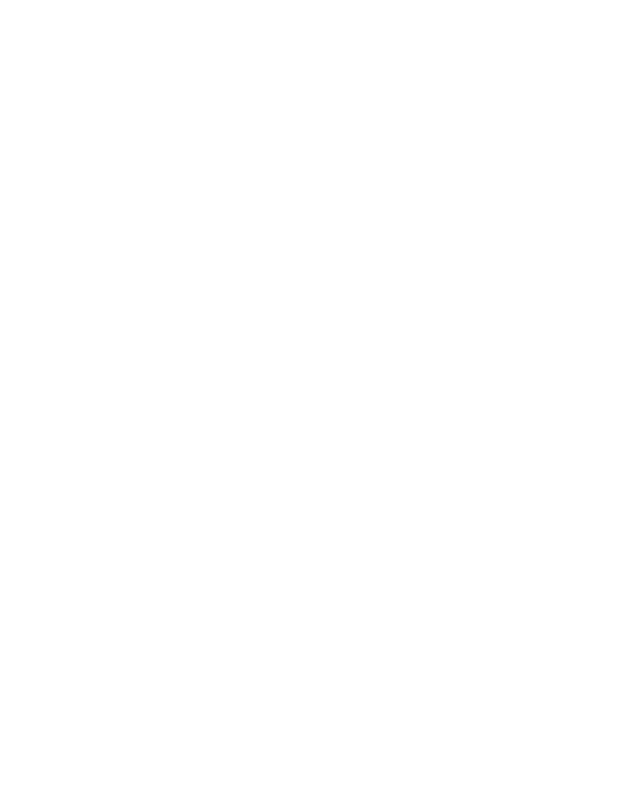
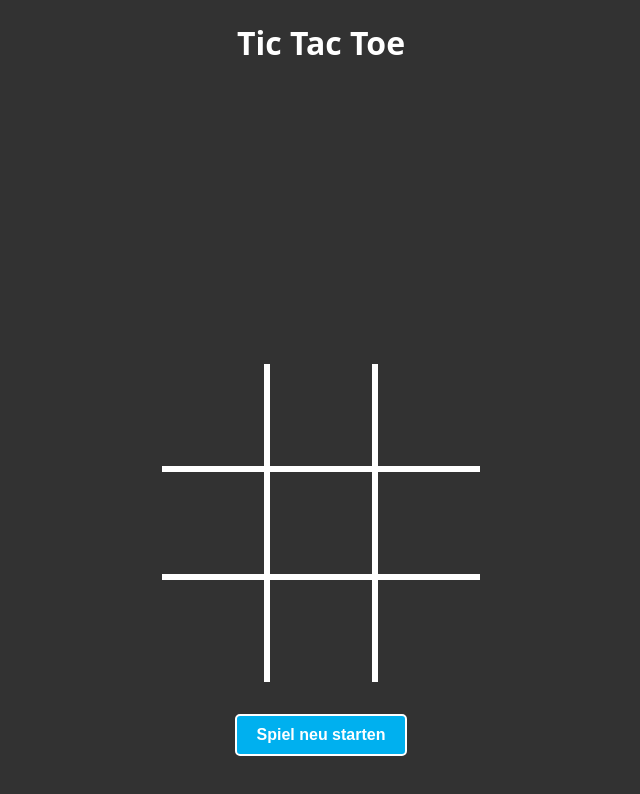
Before and after one commit to Pradi8/tic-tac-toe, a plain HTML site: page index.html in a window 1280 px wide. Shown: the whole page, without its empty margins (319-959 px from the left). Drawn offline with Linux system fonts and the light colour scheme.

Commit message:
second commit

```diff
--- a/index.html
+++ b/index.html
@@ -6,7 +6,13 @@
     <link rel="stylesheet" href="style.css">
     <title>Tic Tac Toe</title>
 </head>
-<body>
+<body onload="init()">
+    <h1>Tic Tac Toe</h1>
+    <div id="content"></div>
+
+    <div class="center mt-32">
+    <button onclick="restartGame()">Spiel neu starten</button>
+    </div>
 
     <script src="script.js"></script>
 </body>
--- a/script.js
+++ b/script.js
@@ -0,0 +1,144 @@
+let fields = [
+    null, null, null,
+    null, null, null,
+    null, null, null,
+  ];
+
+  const WINNING_COMBINATIONS = [
+    [0, 1, 2], [3, 4, 5], [6, 7, 8], // horizontal
+    [0, 3, 6], [1, 4, 7], [2, 5, 8], // vertical
+    [0, 4, 8], [2, 4, 6], // diagonal
+];
+
+  let currentPlayer = 'circle';
+
+  function init() {
+    render();
+  }
+
+  function render() {
+    const contentContainer = document.getElementById('content');
+    let tableHTML = '<table>';
+
+    for (let i = 0; i < 3; i++) {
+      tableHTML += '<tr>';
+      for (let j = 0; j < 3; j++) {
+        const index = i * 3 + j;
+        const symbol = fields[index] === 'circle' ? generateCircleSVG() : (fields[index] === 'cross' ? generateCrossSVG() : '');
+        tableHTML += `<td onclick="handleClick(${index}, this)">${symbol}</td>`;
+      }
+      tableHTML += '</tr>';
+    }
+
+    tableHTML += '</table>';
+    contentContainer.innerHTML = tableHTML;
+  }
+
+  function restartGame() {
+    fields = [
+        null, null, null,
+        null, null, null,
+        null, null, null,
+      ];
+      render();
+  }
+
+  function handleClick(index, tdElement) {
+    if (!fields[index]) {
+      fields[index] = currentPlayer;
+      tdElement.innerHTML = fields[index] === 'circle' ? generateCircleSVG() : generateCrossSVG();
+      tdElement.onclick = null;
+      currentPlayer = currentPlayer === 'circle' ? 'cross' : 'circle';
+      if (isGameFinished()) {
+        const winCombination = getWinningCombination();
+        drawWinningLine(winCombination);
+        }
+    }
+  }
+
+  function isGameFinished() {
+    return fields.every((field) => field !== null) || getWinningCombination() !== null;
+}
+
+function getWinningCombination() {
+    for (let i = 0; i < WINNING_COMBINATIONS.length; i++) {
+        const [a, b, c] = WINNING_COMBINATIONS[i];
+        if (fields[a] === fields[b] && fields[b] === fields[c] && fields[a] !== null) {
+            return WINNING_COMBINATIONS[i];
+        }
+    }
+    return null;
+}
+  // Restlicher Code für die generateCircleSVG() und generateCrossSVG() Funktionen...
+
+  function generateCircleSVG() {
+    const color = '#00B0EF';
+    const width = 70;
+    const height = 70;
+
+    return `<svg width="${width}" height="${height}">
+              <circle cx="35" cy="35" r="30" stroke="${color}" stroke-width="5" fill="none">
+                <animate attributeName="stroke-dasharray" from="0 188.5" to="188.5 0" dur="0.2s" fill="freeze" />
+              </circle>
+            </svg>`;
+}
+
+  // Beispielaufruf und Einfügen in das HTML-Dokument
+  const circleSVG = generateCircleSVG();
+  document.getElementById("content").innerHTML = circleSVG;
+
+  function generateCrossSVG() {
+    const color = '#FFC000';
+    const width = 70;
+    const height = 70;
+
+    const svgHtml = `
+      <svg width="${width}" height="${height}">
+        <line x1="0" y1="0" x2="${width}" y2="${height}"
+          stroke="${color}" stroke-width="5">
+          <animate attributeName="x2" values="0; ${width}" dur="200ms" />
+          <animate attributeName="y2" values="0; ${height}" dur="200ms" />
+        </line>
+        <line x1="${width}" y1="0" x2="0" y2="${height}"
+          stroke="${color}" stroke-width="5">
+          <animate attributeName="x2" values="${width}; 0" dur="200ms" />
+          <animate attributeName="y2" values="0; ${height}" dur="200ms" />
+        </line>
+      </svg>
+    `;
+
+    return svgHtml;
+}
+
+
+  // Beispielaufruf und Einfügen in das HTML-Dokument
+  const crossSVG = generateCrossSVG();
+  document.getElementById("content").innerHTML = crossSVG;
+
+  function drawWinningLine(combination) {
+    const lineColor = '#ffffff';
+    const lineWidth = 5;
+
+    const startCell = document.querySelectorAll(`td`)[combination[0]];
+    const endCell = document.querySelectorAll(`td`)[combination[2]];
+    const startRect = startCell.getBoundingClientRect();
+    const endRect = endCell.getBoundingClientRect();
+
+    const contentRect = document.getElementById('content').getBoundingClientRect();
+
+    const lineLength = Math.sqrt(
+      Math.pow(endRect.left - startRect.left, 2) + Math.pow(endRect.top - startRect.top, 2)
+    );
+    const lineAngle = Math.atan2(endRect.top - startRect.top, endRect.left - startRect.left);
+
+    const line = document.createElement('div');
+    line.style.position = 'absolute';
+    line.style.width = `${lineLength}px`;
+    line.style.height = `${lineWidth}px`;
+    line.style.backgroundColor = lineColor;
+    line.style.top = `${startRect.top + startRect.height / 2 - lineWidth / 2 - contentRect.top}px`;
+    line.style.left = `${startRect.left + startRect.width / 2 - contentRect.left}px`;
+    line.style.transform = `rotate(${lineAngle}rad)`;
+    line.style.transformOrigin = `top left`;
+    document.getElementById('content').appendChild(line);
+  }
--- a/style.css
+++ b/style.css
@@ -0,0 +1,81 @@
+body {
+    background-color: #323232;
+    font-family: 'Open Sans', sans-serif;
+    margin: 0;
+    color: white;
+  }
+
+  h1 {
+    text-align: center;
+  }
+
+  #content {
+    display: flex;
+    justify-content: center;
+    align-items: center;
+    margin-top: 300px;
+    position: relative;
+  }
+
+  table {
+    border-collapse: separate;
+    border-spacing: 0;
+  }
+
+  td {
+    width: 100px;
+    height: 100px;
+    text-align: center;
+    font-size: 36px;
+    font-weight: bold;
+    cursor: pointer;
+  }
+
+  td:hover {
+    background-color: rgba(255,255,255,0.3);
+  }
+
+  table td {
+    border: 3px solid white;
+  }
+
+  table tr:first-child td {
+    border-top: 0;
+  }
+
+  table tr td:first-child {
+    border-left: 0;
+  }
+
+  table tr:last-child td {
+    border-bottom: 0;
+  }
+
+  table tr td:last-child {
+    border-right: 0;
+  }
+
+  .center {
+    display: flex;
+    justify-content: center;
+    align-items: center;
+  }
+
+  .mt-32 {
+    margin-top: 32px;
+  }
+
+  button {
+    padding: 10px 20px;
+    border-radius: 5px;
+    border: 2px solid #fff;
+    color: #fff;
+    background-color: #00B0EF;
+    font-size: 16px;
+    font-weight: bold;
+    cursor: pointer;
+  }
+
+  button:hover {
+    background-color: #96cadd;
+  }
```
